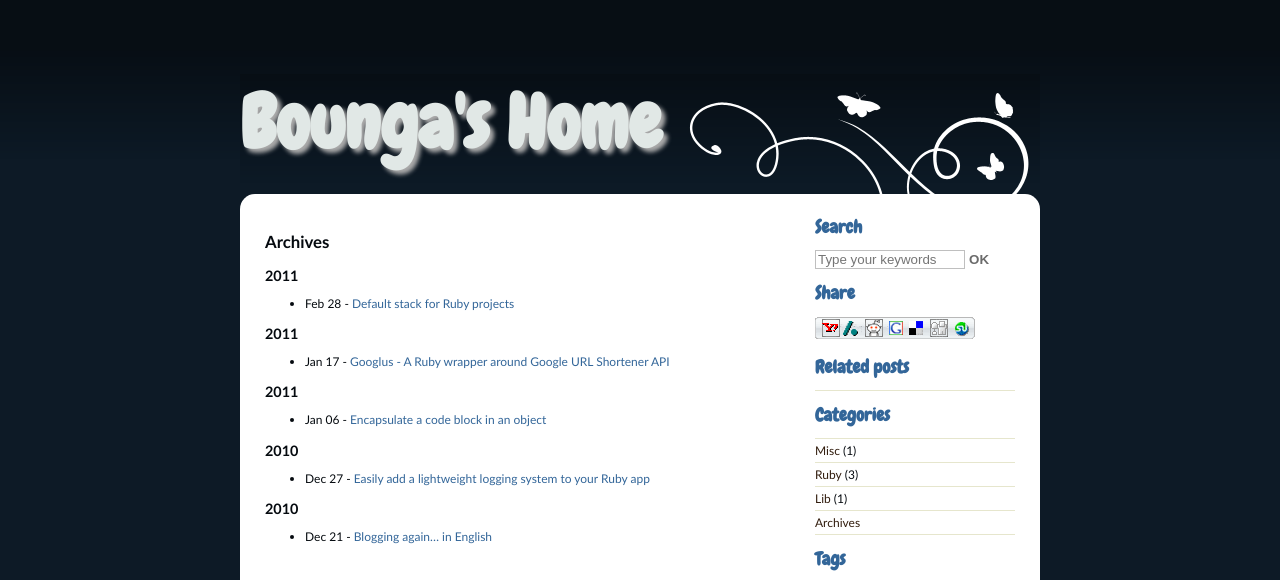
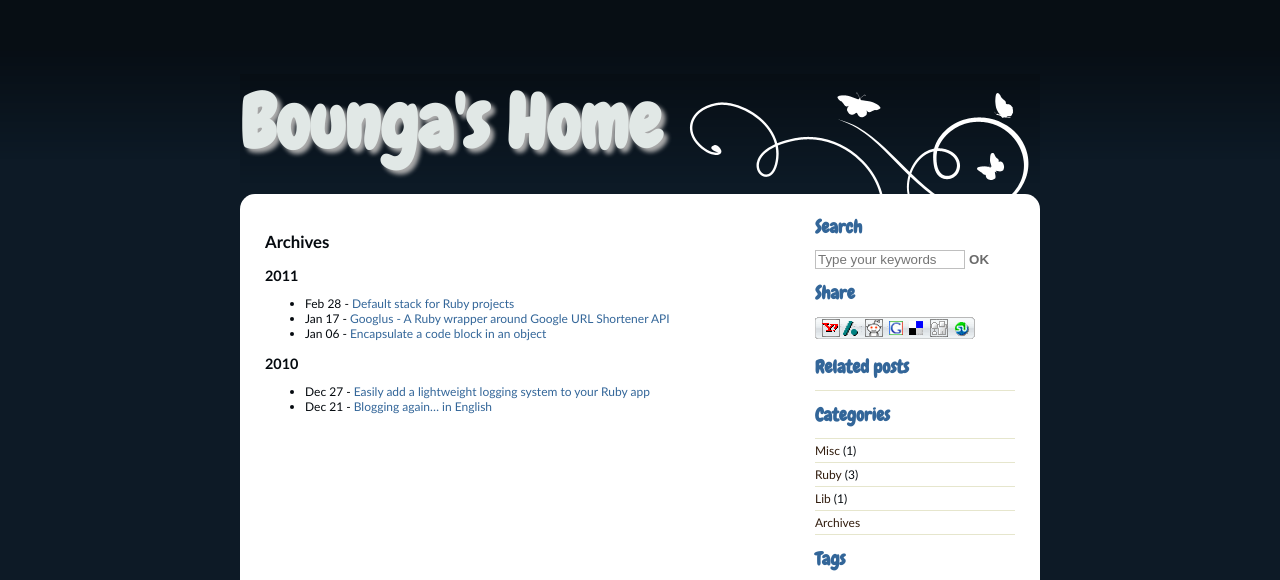
Before and after one commit to Bounga/bounga.org, a Jekyll site: the page built from archives.html, in a window 1280 px wide, cut to the strip 0-580 px from the top of the page. Built offline with Jekyll 4.4.1, drawn with Linux system fonts in a browser that asks for light colours; some web fonts are replaced; comment, search, counter and statistics services are not loaded.

Commit message:
Fix #7: Year headers are only output once.

```diff
--- a/archives.html
+++ b/archives.html
@@ -5,22 +5,14 @@ title: Archives
 <section id="archives">
   <h2>{{ page.title }}</h2>
   {% for post in site.posts %}
-    {% if post.date|date:"%Y" != previous_post.date|date:"%Y" %}
-      {% assign year_changed = true %}
-    {% else %}
-       {% assign year_changed = false %}
-    {% endif %}
-
-    {% if year_changed %}
-    {% if forloop.index != 1 %}
-    </ul>
-    {% endif %}
-    <h3>{{ post.date | date:"%Y" }}</h3>
-    <ul>
+    {% capture year %}{{ post.date | date:"%Y" }}{% endcapture %}
+    {% if current_year == null or current_year != year %}
+      {% assign current_year = year %}
+      </ul>
+      <h3>{{ year }}</h3>
+      <ul>
     {% endif %}
 
     <li>{{ post.date | date:"%b %d" }} - <a href="{{ post.url }}">{{ post.title }}</a></li>
-
-    {% assign previous_post = post %}
   {% endfor %}
 </section>
```
